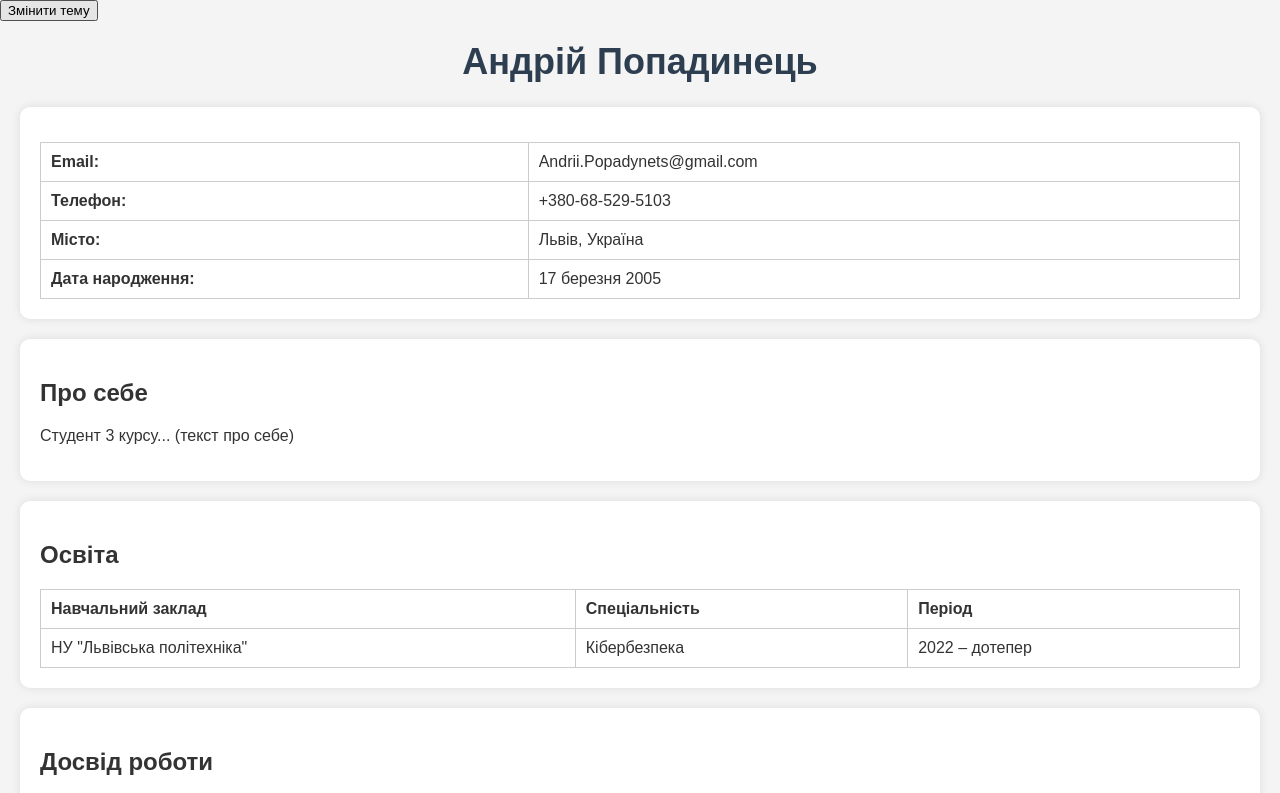
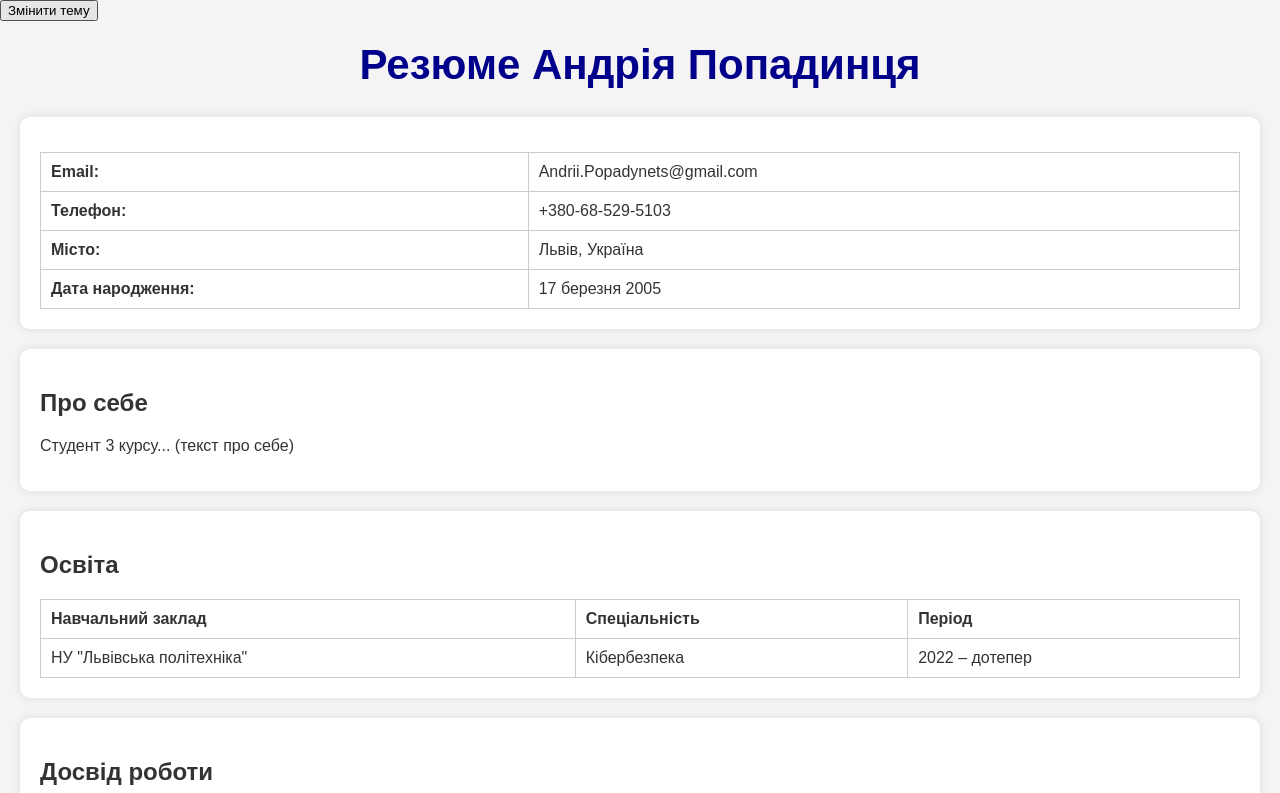
Before and after one commit to user333-byte/my-website, a plain HTML site: page index.html in a window 1280 px wide. Shown: the top 793 px of the page. Drawn offline with Linux system fonts and the light colour scheme; no server answers.

Commit message:
Зміна заголовка

```diff
--- a/index.html
+++ b/index.html
@@ -9,7 +9,9 @@
 <body>
     <button id="theme-toggle">Змінити тему</button>
     <div class="container">
-        <h1 id="main-title" style="font-size: 36px; text-align: center;">Андрій Попадинець</h1>
+
+<h1 id="main-title" style="font-size: 42px; text-align: center; color: darkblue;">Резюме Андрія Попадинця</h1>
+
 
         <!-- Контактна інформація -->
         <div class="section">
```
